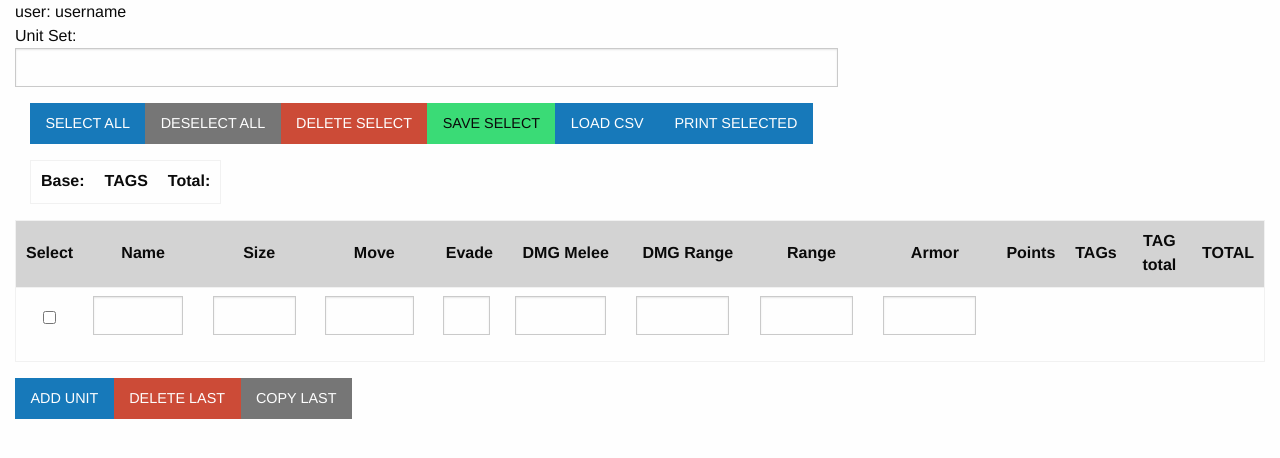
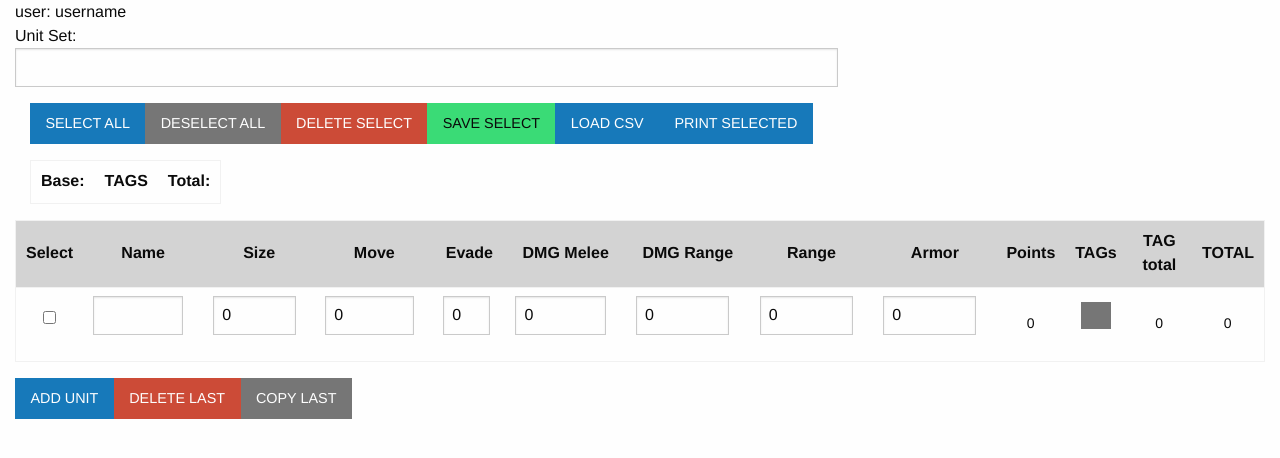
Before and after one commit to Subject9x/landwar-ui-react, a React (Create React App) app: page / in a window 1280 px wide. Shown: the top 458 px of the page. Built offline with nearby package versions, Linux system fonts and the light colour scheme.

Commit message:
update: UnitEditor - Input data propagation to table from row is working. added react-data-table-component to project.

```diff
--- a/package.json
+++ b/package.json
@@ -14,6 +14,7 @@
     "landwar-ui-react": "file:",
     "node-csv": "0.1.2",
     "react": "^18.3.1",
+    "react-data-table-component": "^7.6.2",
     "react-dom": "^18.3.1",
     "react-scripts": "5.0.1",
     "web-vitals": "^2.1.4"
--- a/src/pages/units/UnitEditorTable.js
+++ b/src/pages/units/UnitEditorTable.js
@@ -2,16 +2,19 @@ import React, {useState, useEffect, useCallback} from "react";
 
 import UnitEditorBar from "./UnitEditorBar";
 import UnitTableRow from "./UnitTableRow";
+import DataTable from "react-data-table-component";
 
 function UnitEditorTable(){
 
-    const unitColumns = ['select','name', 'size', 'move', 'evade', 'dmg-m', 'dmg-r', 'range', 'armor', 'tags', 'baseCost', 'tagCost', 'total']
+    const unitColumns = ['select','name', 'size', 'move', 'evade', 'dmg_m', 'dmg_r', 'range', 'armor', 'tags', 'baseCost', 'tagCost', 'total']
 
     const [totalCosts, setTotalCosts] = useState([0,0,0]);
-    const [unitRows, setUnitRows] = useState([{}]);
+    const [unitRows, setUnitRows] = useState([{'select':false, 'name':"", 'size':0, 'move':0, 'evade':0, 'dmg_m':0, 'dmg_r':0, 'range':0, 'armor':0, 'tags':[], 'baseCost':0, 'tagCost':0, 'total':0}]);
     const [rowCount, setRowCount] = useState(0);
-    const [rowTagArrays, setRowTagArrays] = useState({'select':false, 'name':"", 'size':0, 'move':0, 'evade':0, 'dmg-m':0, 'dmg-r':0, 'range':0, 'armor':0, 'tags':[], 'baseCost':0, 'tagCost':0, 'total':0});
 
+    const [disableAdd, setDisableAdd] = useState(false);
+    const [disableRemove, setDisableRemove] = useState(false);
+    const [disableCopy, setDisableCopy] = useState(false);
 
     function onSelectAll(){
         console.log("onSelectAll");
@@ -39,19 +42,34 @@ function UnitEditorTable(){
 
 
     const btnAddRow = () =>{
+        if(disableCopy){
+            setDisableCopy(false);
+        }
+        if(disableRemove){
+            setDisableRemove(false);
+        }
         const row = {'select':false, 'name':"", 'size':0, 'move':0, 'evade':0, 'dmg-m':0, 'dmg-r':0, 'range':0, 'armor':0, 'tags':[], 'baseCost':0, 'tagCost':0, 'total':0};
         setUnitRows([...unitRows, row]);
     }
     function btnRemoveRow(){
+        if(unitRows.length < 2){
+            setDisableCopy(true);
+            setDisableRemove(true);
+        }
+        setUnitRows(unitRows.slice(0, unitRows.length-1));
 
     }
     function btnCopyUnits(){
 
     }
 
-    function onUnitRowChange(e){
-        console.log("e change?" + e);
+    function onUnitRowChange(rowId, col, value){
+        const tmpRows = [...unitRows];
+        const tmpUnit = unitRows[rowId-1];
+        tmpUnit[col] = value
 
+        tmpRows[rowId-1] = tmpUnit;
+        setUnitRows(tmpRows);
     }
 
     function onUnitRowTags(rowId){
@@ -97,7 +115,7 @@ function UnitEditorTable(){
                 </thead>
                 <tbody>
                     {unitRows.map((item, idx)=>(
-                        <UnitTableRow rowId={idx + 1} rowData={item} onRowChange={onUnitRowChange} onRowTagsClick={onUnitRowTags}/>
+                        <UnitTableRow key={idx + 1} rowId={idx + 1} rowData={item} onRowChange={onUnitRowChange} onRowTagsClick={onUnitRowTags}/>
                     ))}
                 </tbody>
             </table>
@@ -105,9 +123,9 @@ function UnitEditorTable(){
     </div>
     <div className="grid-x grid-margin-x">
         <div className="cell shrink">
-            <button type="button" id="btnAddUnit" title="Add row to bottom" className="button sucesss" onClick={btnAddRow}>ADD UNIT<span className="ui-icon ui-icon-plusthick"></span></button>
-            <button type="button" id="btnRemoveUnit" title="Delete LAST row" className="button alert" onClick={btnRemoveRow}>DELETE LAST<span className="ui-icon ui-icon-minusthick"></span></button>
-            <button type="button" id="btnCopyUnit" title="Copy LAST row" className="button secondary" onClick={btnCopyUnits}>COPY LAST<span className="ui-icon ui-icon-copy"></span></button>
+            <button type="button" id="btnAddUnit" title="Add row to bottom" className="button sucesss" onClick={btnAddRow} disabled={disableAdd}>ADD UNIT<span className="ui-icon ui-icon-plusthick"></span></button>
+            <button type="button" id="btnRemoveUnit" title="Delete LAST row" className="button alert" onClick={btnRemoveRow} disabled={disableRemove}>DELETE LAST<span className="ui-icon ui-icon-minusthick"></span></button>
+            <button type="button" id="btnCopyUnit" title="Copy LAST row" className="button secondary" onClick={btnCopyUnits} disabled={disableCopy}>COPY LAST<span className="ui-icon ui-icon-copy"></span></button>
         </div>
     </div>
 </div>
--- a/src/pages/units/UnitTableRow.js
+++ b/src/pages/units/UnitTableRow.js
@@ -7,21 +7,27 @@ export default function UnitTableRow({rowId, rowData, onRowChange, onRowTagsClic
         onRowTagsClick(rowId);
     }
 
+
+    function onInputChange(e){
+        const item = e.target;
+        onRowChange(rowId, item.id, item.value);
+    }
+
 return(
-<tr key={rowId} id={rowId}>
-    <td><input id={rowId + "_select"} type="checkbox" onChange={onRowChange}/></td>
-    <td><input id={rowId + "_name"} type="text" minLength={1} maxLength={32} onChange={onRowChange}/></td>
-    <td><input id={rowId + "_size"} type="number" maxLength="4" min="0" onChange={onRowChange}/></td>
-    <td><input id={rowId + "_move"} type="number" maxLength="4" min="0" onChange={onRowChange}/></td>
-    <td><input id={rowId + "_evade"} type="number" maxLength="4" min="0" max="3" onChange={onRowChange}/></td>
-    <td><input id={rowId + "_dmg_m"} type="number" maxLength="4" min="0" onChange={onRowChange}/></td>
-    <td><input id={rowId + "_dmg_r"} type="number" maxLength="4" min="0" onChange={onRowChange}/></td>
-    <td><input id={rowId + "_range"} type="number" maxLength="4" min="0" onChange={onRowChange}/></td>
-    <td><input id={rowId + "_armor"} type="number" maxLength="4" min="0" onChange={onRowChange}/></td>
-    <td><label id={rowId + "_points"} ></label></td>
-    <td><button id={rowId + "_tags"} type="button" className="btn ui-icon-grey" onClick={onClickTags}><span className="ui-icon ui-icon-tag"></span></button><input type="hidden" /></td>
-    <td><label id={rowId + "_tagTotal"} ></label></td>
-    <td><label id={rowId + "_total"} ></label></td>
+<tr id={rowId}>
+    <td><input id={"select"} type="checkbox" onChange={onInputChange} defaultValue={false}/></td>
+    <td><input id={"name"} type="text" minLength={1} maxLength={32} onChange={onInputChange} defaultValue={""}/></td>
+    <td><input id={"size"} type="number" maxLength="4" min="0" onChange={onInputChange} defaultValue={0}/></td>
+    <td><input id={"move"} type="number" maxLength="4" min="0" onChange={onInputChange} defaultValue={0}/></td>
+    <td><input id={"evade"} type="number" maxLength="4" min="0" max="3" onChange={onInputChange} defaultValue={0}/></td>
+    <td><input id={"dmg_m"} type="number" maxLength="4" min="0" onChange={onInputChange} defaultValue={0}/></td>
+    <td><input id={"dmg_r"} type="number" maxLength="4" min="0" onChange={onInputChange} defaultValue={0}/></td>
+    <td><input id={"range"} type="number" maxLength="4" min="0" onChange={onInputChange} defaultValue={0}/></td>
+    <td><input id={"armor"} type="number" maxLength="4" min="0" onChange={onInputChange} defaultValue={0}/></td>
+    <td><label id={"points"}>{rowData['baseCost']}</label></td>
+    <td><button id={"tags"} type="button" className="button secondary" onClick={onClickTags}><span className="ui-icon ui-icon-tag"></span></button><input type="hidden" /></td>
+    <td><label id={"tagTotal"} >{rowData['tagCost']}</label></td>
+    <td><label id={"total"} >{rowData['total']}</label></td>
 </tr>
 )
 };
```
